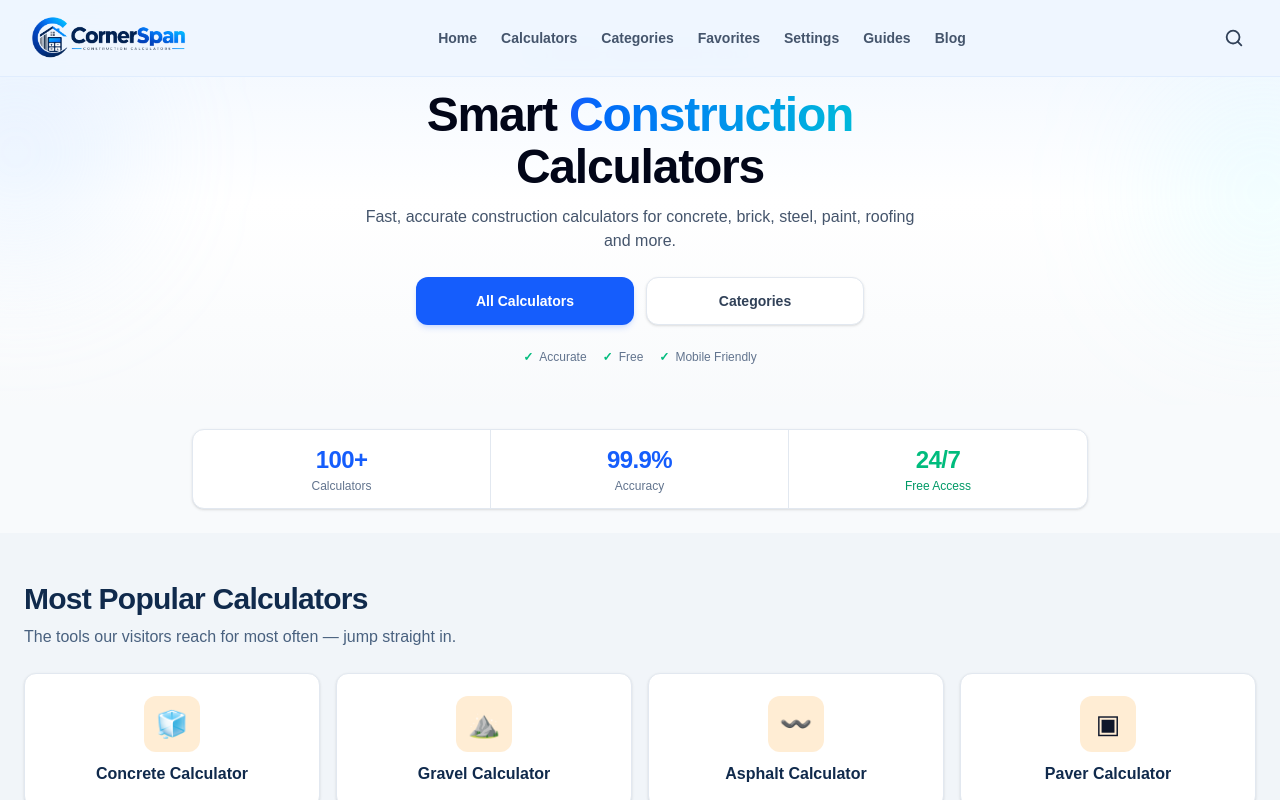
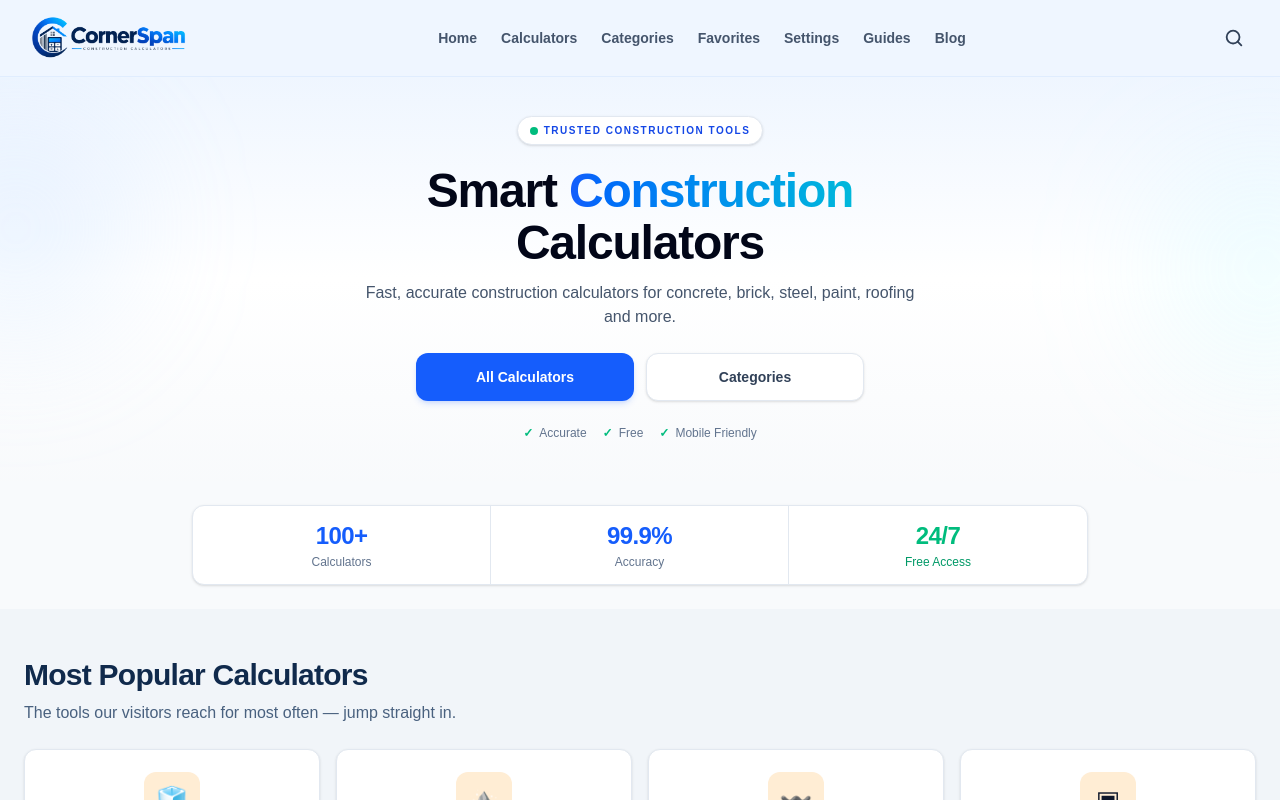
Before and after one commit to km7max-cmd/cornerspan, a Next.js app: page / in a window 1280 px wide. Shown: the top 800 px of the page. Built offline with nearby package versions, Linux system fonts and the light colour scheme.

Commit message:
Add padding to main element in layout

```diff
--- a/app/layout.tsx
+++ b/app/layout.tsx
@@ -79,9 +79,9 @@ export default function RootLayout({
             Home page already has its own correct spacing,
             so we don't apply padding here globally.
           */}
-          <main>
-            {children}
-          </main>
+          <main className="pt-[76px]">
+  {children}
+</main>
 
           <Footer />
 
```
